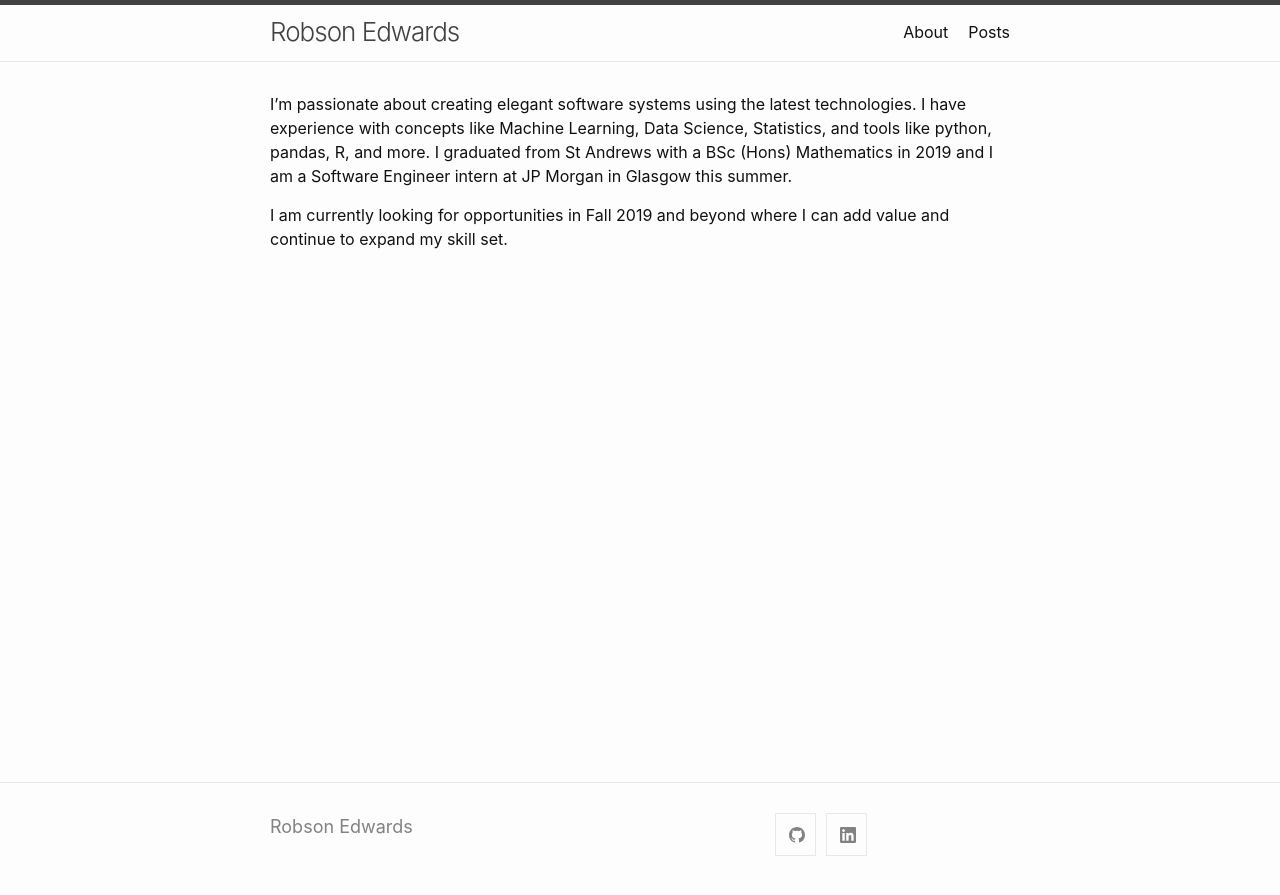
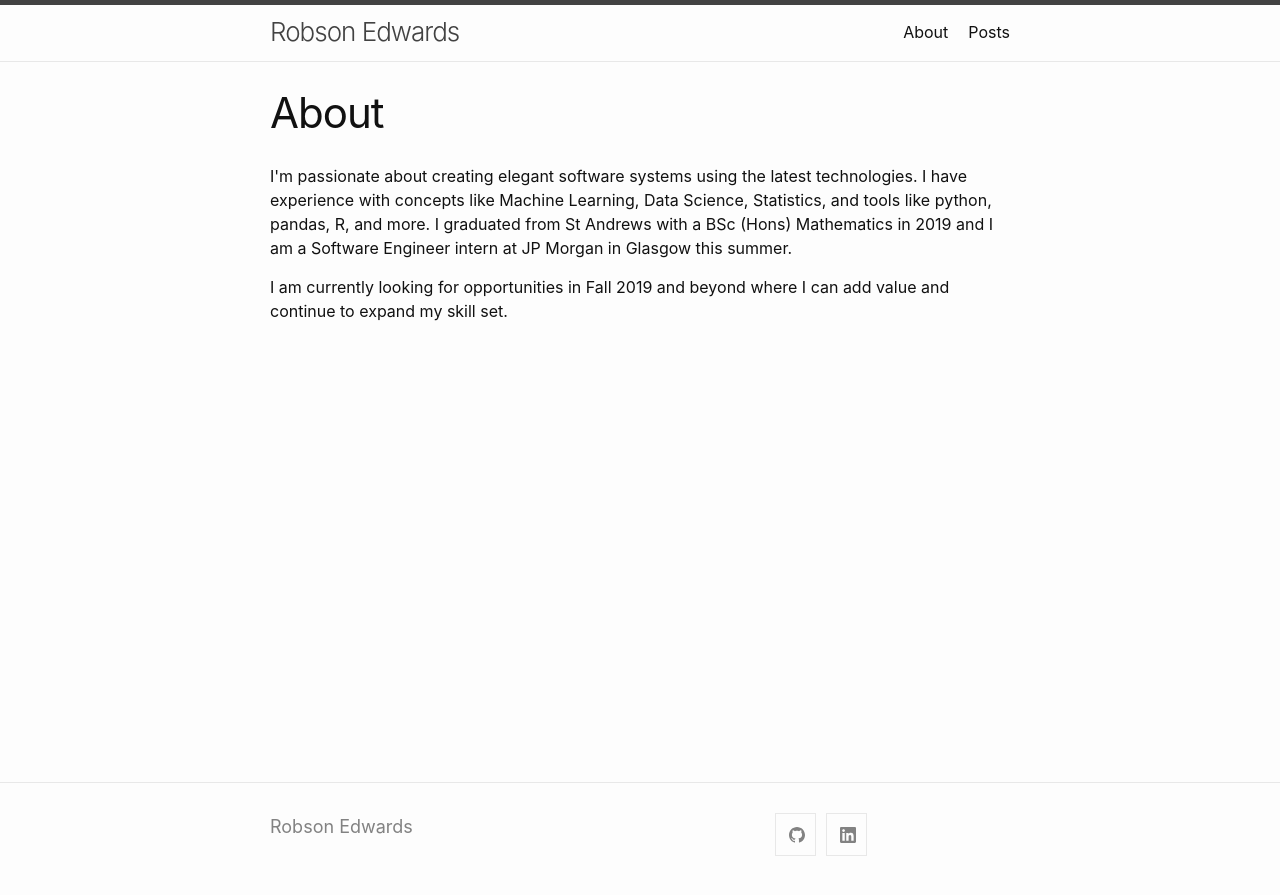
Before and after one commit to robsonedwards/robsonedwards.com, a Jekyll site: the page built from about.md, in a window 1280 px wide. Shown: the top 895 px of the page. Built offline with Jekyll 4.4.1, drawn with Linux system fonts in a browser that asks for light colours.

```diff
--- a/index.html
+++ b/_includes/about.html
@@ -1,22 +1,3 @@
----
-layout: default
----
-
-<a href="posts"><h1>Posts</h1></a>
-
-<div>
-    {% for post in site.posts %}
-        <a href="{{ post.url }}" class="post-preview">
-            <span style="color:#262626">{{ post.title }}.</span>
-            <i>{{ post.date | date:"%b %-d, %Y" }}</i>
-            <p>{{ post.excerpt | truncatewords: 32 }}</p>
-        </a>
-        <br/>
-    {% endfor %}
-</div>
-
-<a href="about"><h1>About Robson Edwards</h1></a>
-
 <p>
     I'm passionate about creating elegant software systems using the latest
     technologies. I have experience with concepts like Machine Learning, Data
--- /dev/null
+++ b/_layouts/about.html
@@ -0,0 +1,12 @@
+---
+layout: default
+---
+<article>
+
+  <header class="post-header">
+    <h1 class="post-title">{{ page.title | escape }}</h1>
+  </header>
+
+  {%- include about.html-%}
+
+</article>
--- a/_layouts/oldpost.html
+++ /dev/null
@@ -1,4 +0,0 @@
----
-layout: default
----
-{{ content }}
--- a/_layouts/post.html
+++ b/_layouts/post.html
@@ -19,9 +19,5 @@ layout: default
     {{ content }}
   </div>
 
-  {%- if site.disqus.shortname -%}
-    {%- include disqus_comments.html -%}
-  {%- endif -%}
-
   <a class="u-url" href="{{ page.url | relative_url }}" hidden></a>
 </article>
```
Also changed, not shown: _includes/post-previews.html (added, +16 -0 lines), _layouts/home.html (+4 -24 lines), _layouts/olddefault.html (deleted, +0 -19 lines), _posts/2019-01-02-test-2.md (+1 -0 lines), about.md (+1 -10 lines), index.md (+1 -6 lines), posts.html (deleted, +0 -14 lines), posts.md (added, +6 -0 lines).
